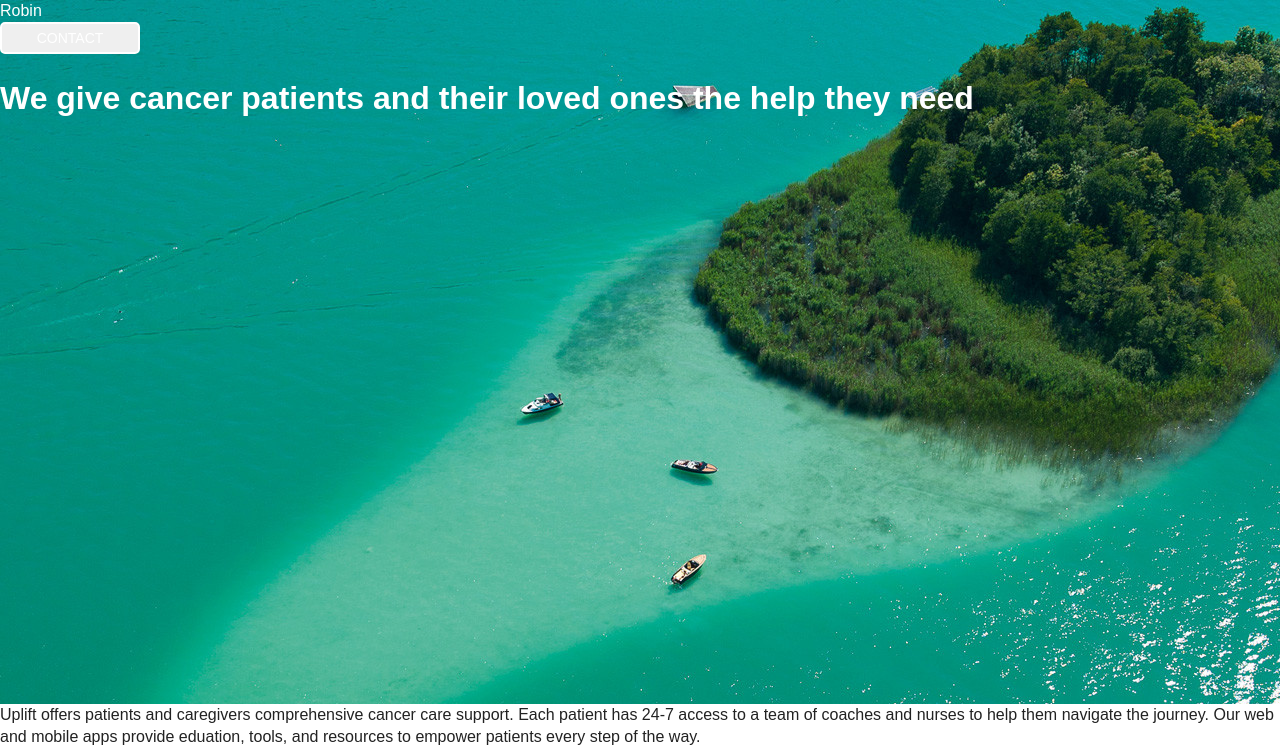
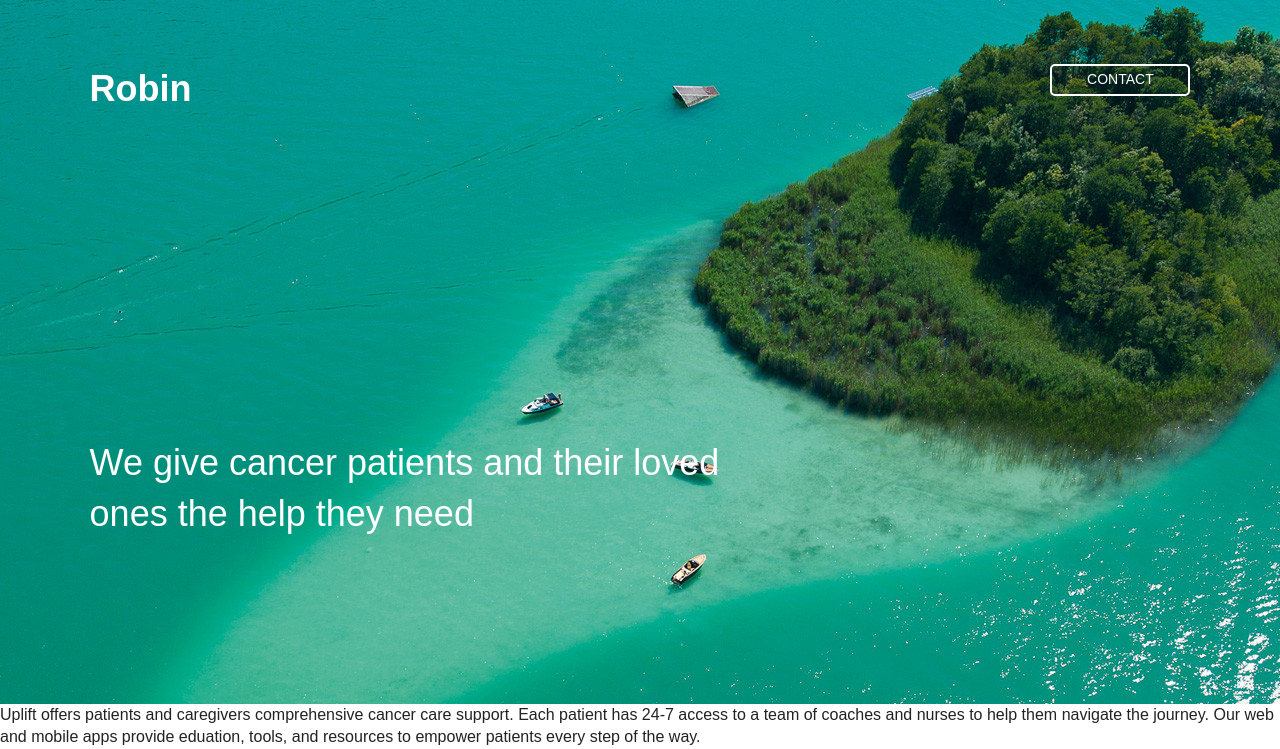
Before and after one commit to robincare/robincare.github.io, a PHP site: page / in a window 1280 px wide. Shown: the top 749 px of the page. Run offline with PHP 8.4, Linux system fonts and the light colour scheme.

Commit message:
Initial commit for hero styling

```diff
--- a/css/main.css
+++ b/css/main.css
@@ -102,13 +102,31 @@ textarea {
   width: 100%;
   height: 0;
   color: #fff;
-  padding-bottom: 55%; }
+  padding-left: 7%;
+  padding-right: 7%;
+  padding-top: 5%;
+  padding-bottom: 50%;
+  position: relative; }
   .hero-image-container button {
     border: solid 2px white;
     border-radius: 5px;
     height: 32px;
     width: 140px;
-    font-size: 14px; }
+    font-size: 14px;
+    float: right;
+    background-color: transparent; }
+
+.logo {
+  float: left;
+  font-size: 36px;
+  font-weight: bold; }
+
+.hero-description {
+  position: absolute;
+  bottom: 20%;
+  width: 50%;
+  font-size: 36px;
+  font-weight: 300; }
 
 * {
   -moz-box-sizing: border-box;
@@ -116,8 +134,6 @@ textarea {
   margin: 0; }
 
 /*# sourceMappingURL=style.css.map */
-
-
 
 
 
```
Also changed, not shown: css/style.css (+20 -2 lines), css/style.scss (+20 -1 lines), 1 other file.
